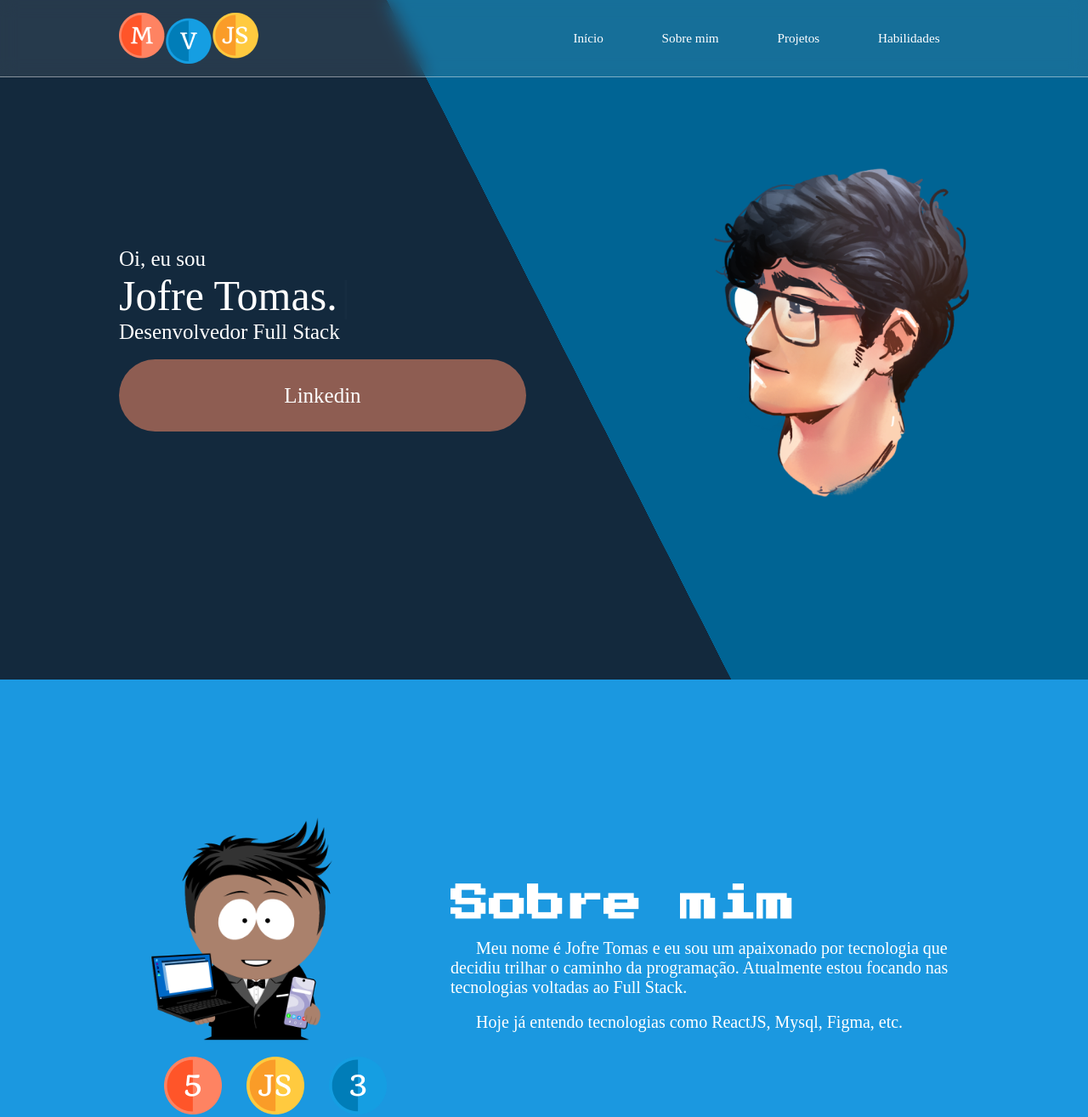
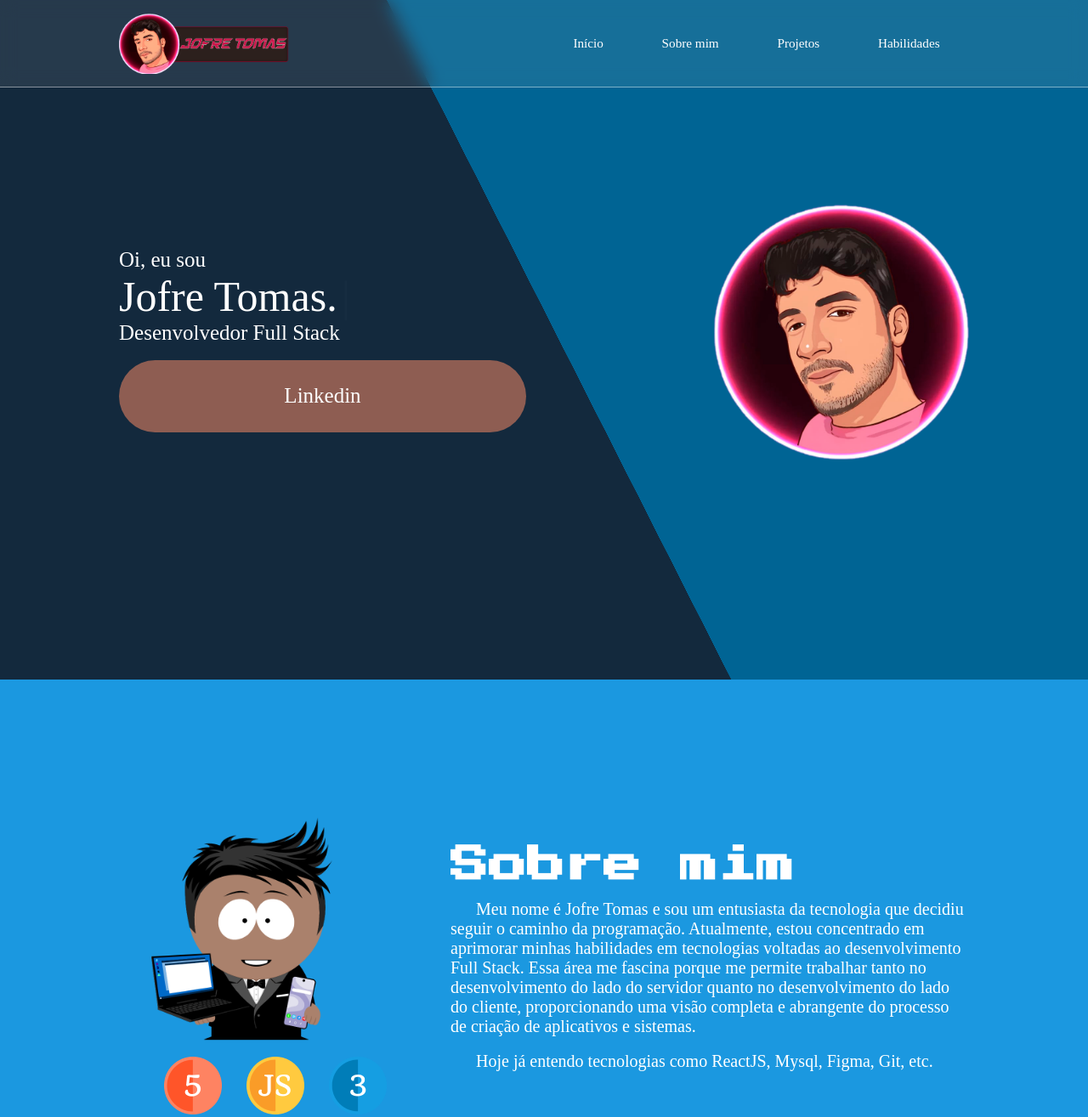
Before and after one commit to Hakaizinho/portfolio2.0, a plain HTML site: page index.html in a window 1280 px wide. Shown: the top 1315 px of the page at 85% size. Drawn offline with nearby package versions, Linux system fonts and the light colour scheme; a web font is replaced by a local one.

Commit message:
Alteraçoes esteticas

```diff
--- a/assets/css/navegacao-inicio.css
+++ b/assets/css/navegacao-inicio.css
@@ -30,6 +30,7 @@ img {
 
 .logo {
     padding: 15px 0;
+    width: 20%;
 }
 
 .barra {
--- a/index.html
+++ b/index.html
@@ -9,7 +9,7 @@
         <link
             rel="icon"
             type="image/x-icon"
-            href=""
+            href="assets/img/favicon-16x16.png"
         />
         <!-- Navegação e início -->
         <link rel="stylesheet" href="/assets/css/navegacao-inicio.css" />
@@ -42,7 +42,7 @@
                     <div class="barra-conteiner centralizador">
                         <div class="logo esquerda">
                             <a href="index.html"
-                                ><img src="/assets/img/logo.png" alt="logo"
+                                ><img src="/assets/img/logo_eu.png" alt="logo"
                             /></a>
                         </div>
                         <nav class="direita">
@@ -90,7 +90,7 @@
                             <div class="desenho">
                                 <img
                                     class="desenho2"
-                                    src="/assets/img/eu.png"
+                                    src="/assets/img/icone_eu2.png"
                                     alt="Eu-em-desenho"
                                 />
                             </div>
@@ -132,15 +132,18 @@
                             <h2>Sobre mim</h2>
                             <br />
                             <p>
-                                Meu nome é Jofre Tomas e eu sou um apaixonado
-                                por tecnologia que decidiu trilhar o caminho da
-                                programação. Atualmente estou focando nas tecnologias
-                                voltadas ao Full Stack.
+                                Meu nome é Jofre Tomas e sou um entusiasta da tecnologia que decidiu
+                                 seguir o caminho da programação. Atualmente, estou concentrado em
+                                 aprimorar minhas habilidades em tecnologias voltadas ao desenvolvimento
+                                 Full Stack. Essa área me fascina porque me permite trabalhar tanto no
+                                 desenvolvimento do lado do servidor quanto no desenvolvimento do lado
+                                 do cliente, proporcionando uma visão completa e abrangente do processo
+                                 de criação de aplicativos e sistemas.
                             </p>
                             <br />
                             <p>
                                 Hoje já entendo tecnologias como ReactJS,
-                                Mysql, Figma, etc.
+                                Mysql, Figma, Git, etc.
                             </p>
                         </div>
                     </div>
```
Also changed, not shown: assets/img/favicon-16x16.png (added), assets/img/icone_eu.png (added), assets/img/icone_eu2.png (added), assets/img/logo.png (deleted), assets/img/logo_eu.png (added), assets/img/ms-icon-310x310.png (deleted).
